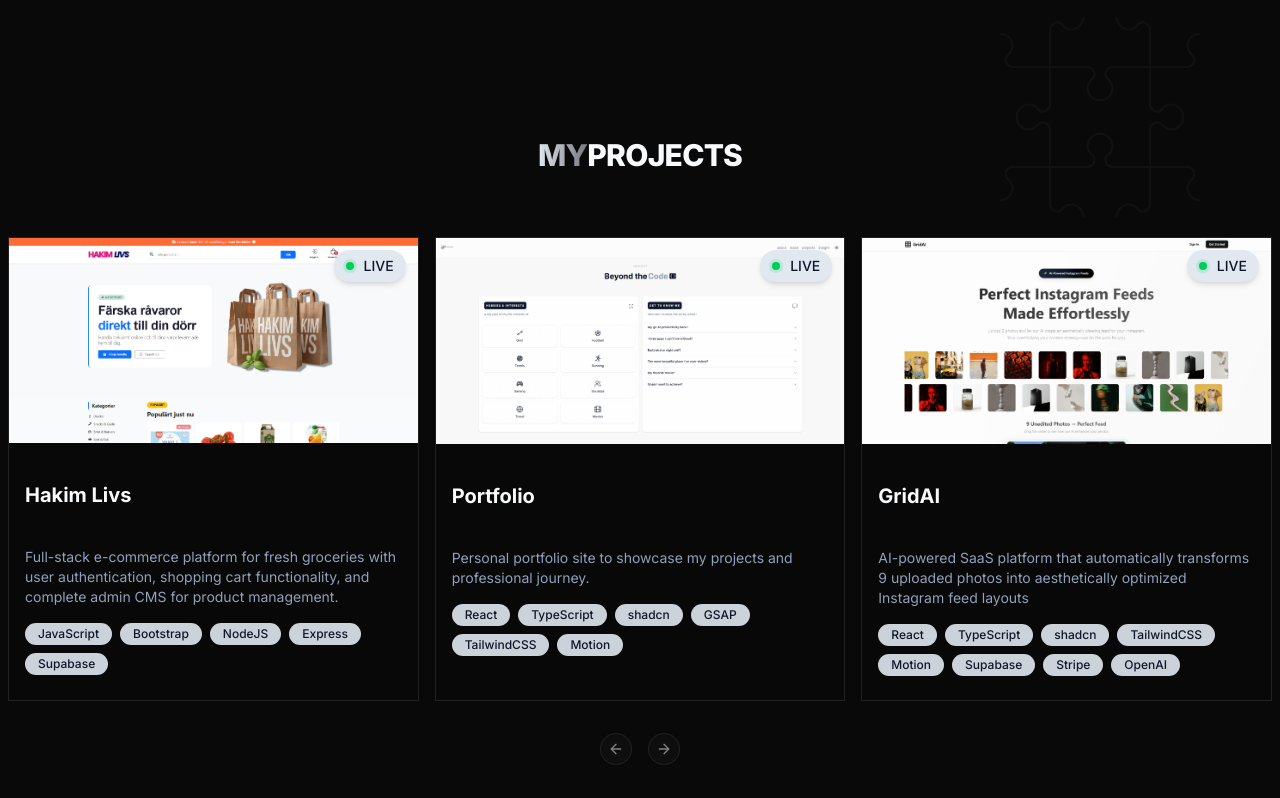
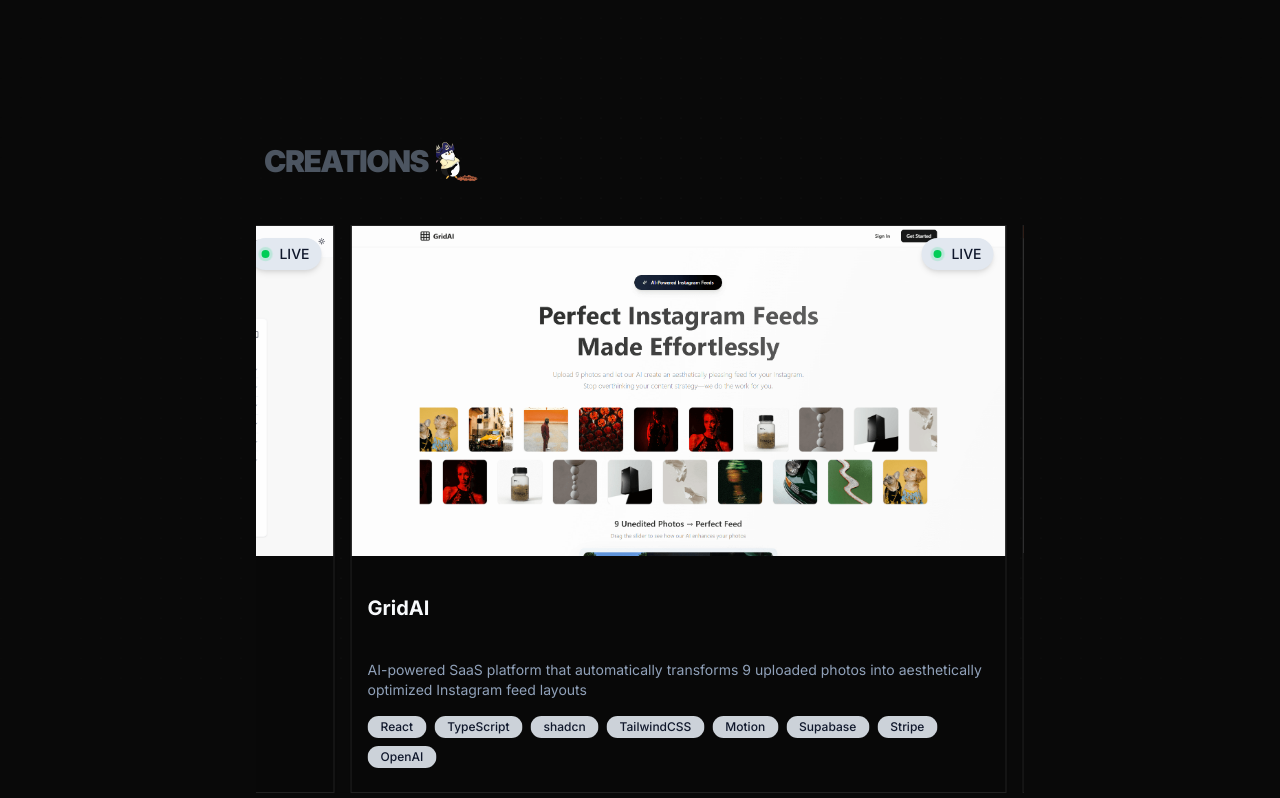
Before and after one commit to hassohamid/Portfolio-V1, a React (Vite) app: page / in a window 1280 px wide. Shown: the part 1602-2400 px from the top of the page. Built offline with nearby package versions, Linux system fonts and the light colour scheme.

Commit message:
UpdatedProjects

```diff
--- a/package.json
+++ b/package.json
@@ -15,8 +15,9 @@
     "@radix-ui/react-avatar": "^1.1.7",
     "@radix-ui/react-dialog": "^1.1.13",
     "@radix-ui/react-dropdown-menu": "^2.1.12",
+    "@radix-ui/react-icons": "^1.3.2",
     "@radix-ui/react-separator": "^1.1.6",
-    "@radix-ui/react-slot": "^1.2.2",
+    "@radix-ui/react-slot": "^1.2.3",
     "@radix-ui/react-tabs": "^1.1.11",
     "@radix-ui/react-toggle": "^1.1.9",
     "@studio-freight/lenis": "^1.0.42",
--- /dev/null
+++ b/src/components/magicui/dot-pattern.tsx
@@ -0,0 +1,158 @@
+"use client";
+
+import { cn } from "@/lib/utils";
+import { motion } from "motion/react";
+import React, { useEffect, useId, useRef, useState } from "react";
+
+/**
+ *  DotPattern Component Props
+ *
+ * @param {number} [width=16] - The horizontal spacing between dots
+ * @param {number} [height=16] - The vertical spacing between dots
+ * @param {number} [x=0] - The x-offset of the entire pattern
+ * @param {number} [y=0] - The y-offset of the entire pattern
+ * @param {number} [cx=1] - The x-offset of individual dots
+ * @param {number} [cy=1] - The y-offset of individual dots
+ * @param {number} [cr=1] - The radius of each dot
+ * @param {string} [className] - Additional CSS classes to apply to the SVG container
+ * @param {boolean} [glow=false] - Whether dots should have a glowing animation effect
+ */
+interface DotPatternProps extends React.SVGProps<SVGSVGElement> {
+  width?: number;
+  height?: number;
+  x?: number;
+  y?: number;
+  cx?: number;
+  cy?: number;
+  cr?: number;
+  className?: string;
+  glow?: boolean;
+  [key: string]: unknown;
+}
+
+/**
+ * DotPattern Component
+ *
+ * A React component that creates an animated or static dot pattern background using SVG.
+ * The pattern automatically adjusts to fill its container and can optionally display glowing dots.
+ *
+ * @component
+ *
+ * @see DotPatternProps for the props interface.
+ *
+ * @example
+ * // Basic usage
+ * <DotPattern />
+ *
+ * // With glowing effect and custom spacing
+ * <DotPattern
+ *   width={20}
+ *   height={20}
+ *   glow={true}
+ *   className="opacity-50"
+ * />
+ *
+ * @notes
+ * - The component is client-side only ("use client")
+ * - Automatically responds to container size changes
+ * - When glow is enabled, dots will animate with random delays and durations
+ * - Uses Motion for animations
+ * - Dots color can be controlled via the text color utility classes
+ */
+
+export function DotPattern({
+  width = 16,
+  height = 16,
+  x = 0,
+  y = 0,
+  cx = 1,
+  cy = 1,
+  cr = 1,
+  className,
+  glow = false,
+  ...props
+}: DotPatternProps) {
+  const id = useId();
+  const containerRef = useRef<SVGSVGElement>(null);
+  const [dimensions, setDimensions] = useState({ width: 0, height: 0 });
+
+  useEffect(() => {
+    const updateDimensions = () => {
+      if (containerRef.current) {
+        const { width, height } = containerRef.current.getBoundingClientRect();
+        setDimensions({ width, height });
+      }
+    };
+
+    updateDimensions();
+    window.addEventListener("resize", updateDimensions);
+    return () => window.removeEventListener("resize", updateDimensions);
+  }, []);
+
+  const dots = Array.from(
+    {
+      length:
+        Math.ceil(dimensions.width / width) *
+        Math.ceil(dimensions.height / height),
+    },
+    (_, i) => {
+      const col = i % Math.ceil(dimensions.width / width);
+      const row = Math.floor(i / Math.ceil(dimensions.width / width));
+      return {
+        x: col * width + cx,
+        y: row * height + cy,
+        delay: Math.random() * 5,
+        duration: Math.random() * 3 + 2,
+      };
+    },
+  );
+
+  return (
+    <svg
+      ref={containerRef}
+      aria-hidden="true"
+      className={cn(
+        "pointer-events-none absolute inset-0 h-full w-full",
+        className,
+      )}
+      {...props}
+    >
+      <defs>
+        <radialGradient id={`${id}-gradient`}>
+          <stop offset="0%" stopColor="currentColor" stopOpacity="1" />
+          <stop offset="100%" stopColor="currentColor" stopOpacity="0" />
+        </radialGradient>
+      </defs>
+      {dots.map((dot, index) => (
+        <motion.circle
+          key={`${dot.x}-${dot.y}`}
+          cx={dot.x}
+          cy={dot.y}
+          r={cr}
+          fill={glow ? `url(#${id}-gradient)` : "currentColor"}
+          className="text-neutral-400/80"
+          initial={glow ? { opacity: 0.4, scale: 1 } : {}}
+          animate={
+            glow
+              ? {
+                  opacity: [0.4, 1, 0.4],
+                  scale: [1, 1.5, 1],
+                }
+              : {}
+          }
+          transition={
+            glow
+              ? {
+                  duration: dot.duration,
+                  repeat: Infinity,
+                  repeatType: "reverse",
+                  delay: dot.delay,
+                  ease: "easeInOut",
+                }
+              : {}
+          }
+        />
+      ))}
+    </svg>
+  );
+}
--- /dev/null
+++ b/src/components/magicui/ripple.tsx
@@ -0,0 +1,58 @@
+import React, { ComponentPropsWithoutRef, CSSProperties } from "react";
+
+import { cn } from "@/lib/utils";
+
+interface RippleProps extends ComponentPropsWithoutRef<"div"> {
+  mainCircleSize?: number;
+  mainCircleOpacity?: number;
+  numCircles?: number;
+}
+
+export const Ripple = React.memo(function Ripple({
+  mainCircleSize = 210,
+  mainCircleOpacity = 0.24,
+  numCircles = 8,
+  className,
+  ...props
+}: RippleProps) {
+  return (
+    <div
+      className={cn(
+        "pointer-events-none absolute inset-0 select-none [mask-image:linear-gradient(to_bottom,white,transparent)]",
+        className
+      )}
+      {...props}
+    >
+      {Array.from({ length: numCircles }, (_, i) => {
+        const size = mainCircleSize + i * 70;
+        const opacity = mainCircleOpacity - i * 0.03;
+        const animationDelay = `${i * 0.06}s`;
+        const borderStyle = "solid";
+
+        return (
+          <div
+            key={i}
+            className={`absolute animate-ripple rounded-full border bg-foreground/25 shadow-xl`}
+            style={
+              {
+                "--i": i,
+                width: `${size}px`,
+                height: `${size}px`,
+                opacity,
+                animationDelay,
+                borderStyle,
+                borderWidth: "1px",
+                borderColor: `var(--foreground)`,
+                top: "50%",
+                left: "50%",
+                transform: "translate(-50%, -50%) scale(1)",
+              } as CSSProperties
+            }
+          />
+        );
+      })}
+    </div>
+  );
+});
+
+Ripple.displayName = "Ripple";
--- /dev/null
+++ b/src/components/magicui/shine-border.tsx
@@ -0,0 +1,63 @@
+"use client";
+
+import * as React from "react";
+
+import { cn } from "@/lib/utils";
+
+interface ShineBorderProps extends React.HTMLAttributes<HTMLDivElement> {
+  /**
+   * Width of the border in pixels
+   * @default 1
+   */
+  borderWidth?: number;
+  /**
+   * Duration of the animation in seconds
+   * @default 14
+   */
+  duration?: number;
+  /**
+   * Color of the border, can be a single color or an array of colors
+   * @default "#000000"
+   */
+  shineColor?: string | string[];
+}
+
+/**
+ * Shine Border
+ *
+ * An animated background border effect component with configurable properties.
+ */
+export function ShineBorder({
+  borderWidth = 1,
+  duration = 14,
+  shineColor = "#000000",
+  className,
+  style,
+  ...props
+}: ShineBorderProps) {
+  return (
+    <div
+      style={
+        {
+          "--border-width": `${borderWidth}px`,
+          "--duration": `${duration}s`,
+          backgroundImage: `radial-gradient(transparent,transparent, ${
+            Array.isArray(shineColor) ? shineColor.join(",") : shineColor
+          },transparent,transparent)`,
+          backgroundSize: "300% 300%",
+          mask: `linear-gradient(#fff 0 0) content-box, linear-gradient(#fff 0 0)`,
+          WebkitMask: `linear-gradient(#fff 0 0) content-box, linear-gradient(#fff 0 0)`,
+          WebkitMaskComposite: "xor",
+          maskComposite: "exclude",
+          padding: "var(--border-width)",
+          ...style,
+        } as React.CSSProperties
+      }
+      className={cn(
+        "pointer-events-none absolute inset-0 size-full rounded-[inherit] will-change-[background-position] motion-safe:animate-shine",
+        className,
+      )}
+      {...props}
+    />
+  );
+}
--- a/src/layout/About.tsx
+++ b/src/layout/About.tsx
@@ -131,7 +131,7 @@ export default function About() {
               }`}
             >
               I focus mainly on AI-powered solutions, user experience first &
-              real-world Impact.
+              real-world impact.
             </p>
           </div>
         </motion.div>
--- a/src/layout/BeyondCode.tsx
+++ b/src/layout/BeyondCode.tsx
@@ -22,7 +22,10 @@ import { motion } from "motion/react";
 export default function BeyondCode() {
   return (
     <>
-      <section id="insight" className="py-30 bg-[#f8f8f8] dark:bg-[#0e0e0e]">
+      <section
+        id="insight"
+        className="py-30 bg-[#f8f8f8] dark:bg-[rgb(10,10,10)]"
+      >
         <motion.div
           initial={{ opacity: 0, y: 90 }}
           whileInView={{ opacity: 1, y: 0 }}
--- a/src/layout/Projects.tsx
+++ b/src/layout/Projects.tsx
@@ -24,8 +24,14 @@ import {
   DialogHeader,
 } from "@/components/ui/dialog";
 import { motion } from "motion/react";
+import { DotPattern } from "@/components/magicui/dot-pattern";
+import { useTheme } from "@/theme/ThemeProvider";
 
 export default function Projects() {
+  const { theme } = useTheme();
+
+  const isDark = theme === "dark";
+
   const autoplayPlugin = useRef(
     AutoPlay({
       delay: 3000,
@@ -36,32 +42,26 @@ export default function Projects() {
 
   return (
     <>
-      <section
-        id="projects"
-        className="container  mx-auto max-w-9xl  py-30 px-3 sm:px-0  relative overflow-hidden "
-      >
-        <div
-          className="absolute top-0 right-0 sm:right-20 w-50 h-50 pointer-events-none opacity-3 dark:opacity-3 dark:invert dark:brightness-200 dark:contrast-125"
-          style={{
-            backgroundImage: `url("jigsaw.svg")`,
-            backgroundRepeat: "repeat",
-            backgroundSize: "200px auto",
-          }}
-        ></div>
+      <section className="container mx-auto relative py-30 px-3 sm:px-0 overflow-hidden ">
+        <div>
+          <DotPattern
+            cr={isDark ? 0.3 : 0.6}
+            width={20}
+            height={20}
+            className="[mask-image:radial-gradient(circle_at_center,white,transparent)] "
+          />
+        </div>
+
         <motion.div
           initial={{ opacity: 0, y: 90 }}
           whileInView={{ opacity: 1, y: 0 }}
           transition={{ duration: 0.6, ease: "easeOut" }}
         >
-          <div className="mb-16 px-4 text-center">
-            <div className="relative mb-8">
-              <h2 className="text-3xl   font-extrabold tracking-tight">
-                <span className="bg-clip-text text-transparent bg-gradient-to-r from-primary to-primary/50">
-                  MY
-                </span>
-                <span className="text-foreground">PROJECTS</span>
-              </h2>
-            </div>
+          <div className="max-w-3xl px-2 mx-auto ">
+            <h1 className="text-3xl dark:text-muted-foreground/50 uppercase font-black tracking-tighter flex items-center gap-2 ">
+              Creations
+              <img src="minin.webp" alt="Animation" className="w-12 h-12" />
+            </h1>
           </div>
 
           <Carousel
@@ -72,13 +72,14 @@ export default function Projects() {
               align: "start",
             }}
           >
+            <div className="max-w-3xl mx-auto">
               <CarouselContent>
                 {ProjectList.map((project) => (
                   <CarouselItem
                     key={project.name}
-                  className="sm:basis-full md:basis-1/2 lg:basis-1/3"
+                    className="basis-full max-w-2xl"
                   >
-                  <Card className="h-full flex flex-col overflow-hidden rounded-none dark:bg-[#080808] pt-0   ">
+                    <Card className="h-full flex flex-col overflow-hidden rounded-none dark:bg-[#080808] pt-0    ">
                       <div className="relative overflow-hidden">
                         <Dialog>
                           <DialogTrigger>
@@ -150,6 +151,7 @@ export default function Projects() {
                   </CarouselItem>
                 ))}
               </CarouselContent>
+            </div>
             <div className="flex justify-center gap-4 mt-12">
               <CarouselPrevious className="static cursor-pointer" />
               <CarouselNext className="static cursor-pointer " />
```
Also changed, not shown: src/components/magicui/aurora-text.tsx (added, +43 -0 lines), src/index.css (+42 -0 lines), public/minin.webp (added), 1 other file (tests, documents, lock files or other folders). Lines whose indentation alone changed are shown as unchanged.
